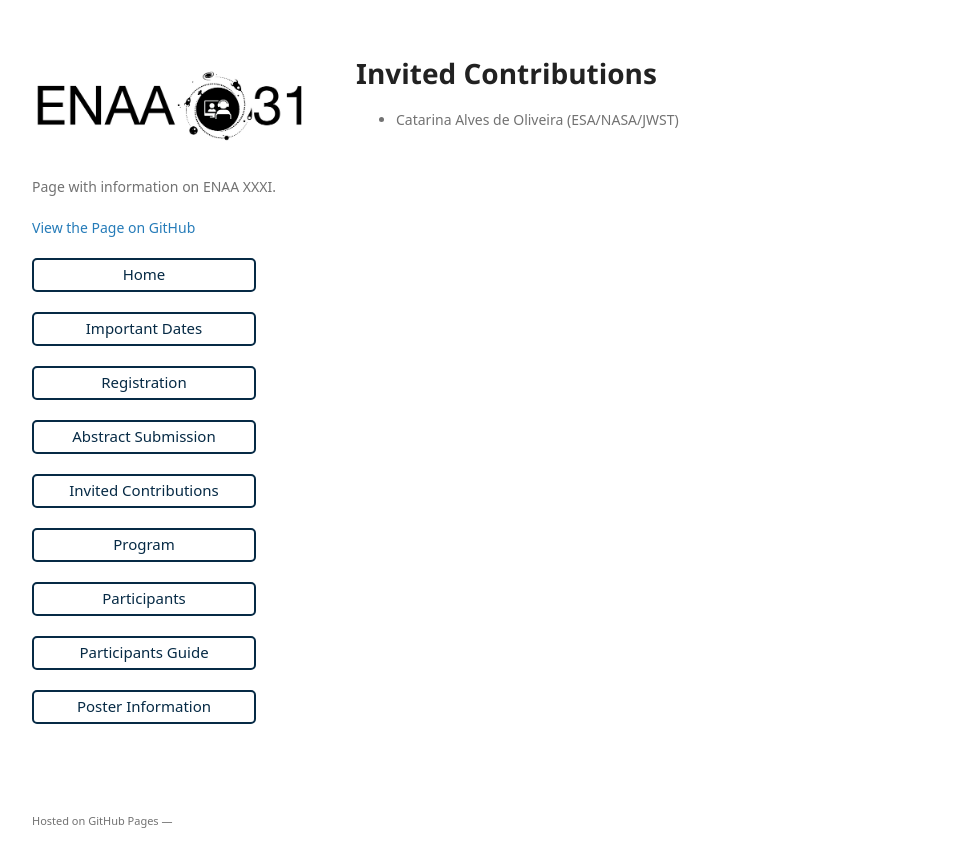
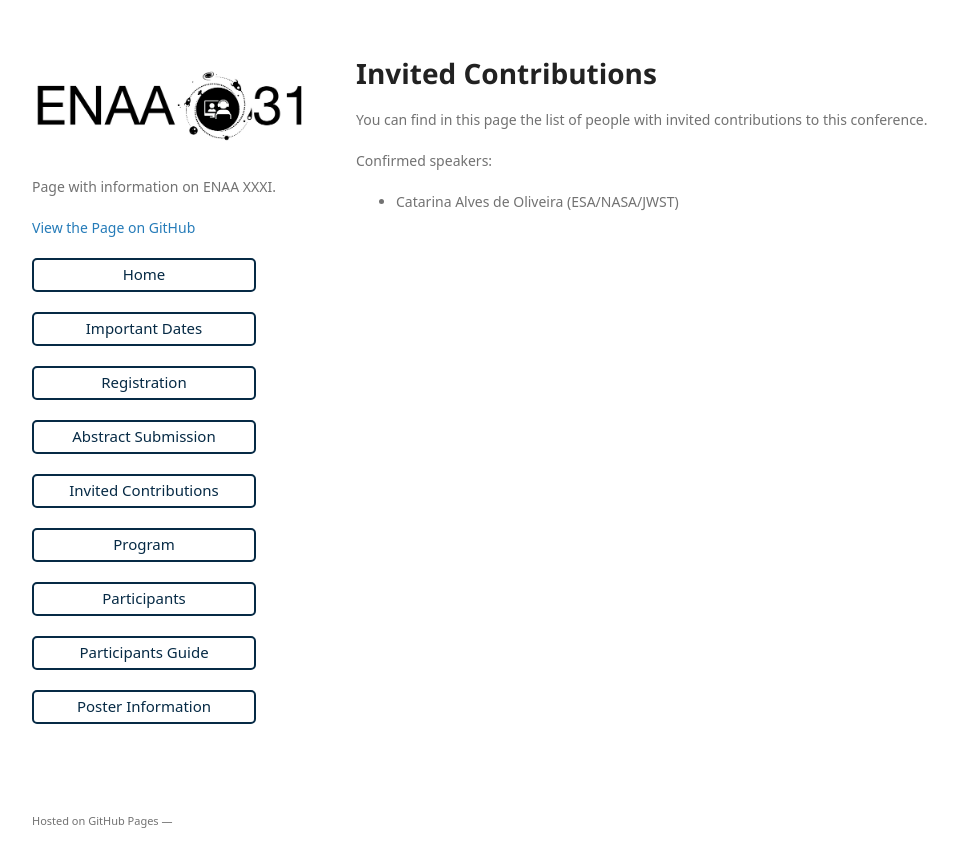
Before and after one commit to ENAAXXXI/ENAAXXXI.github.io, a Jekyll site: the page built from invited.md, in a window 1280 px wide. Shown: the top 867 px of the page, without its empty margins (68-1026 px from the left). Built offline with Jekyll 4.4.1, drawn with Linux system fonts in a browser that asks for light colours; some web fonts are replaced; our own code applies the rules of GitHub Pages for plain Markdown files.

Commit message:
Page updates

```diff
--- a/invited.md
+++ b/invited.md
@@ -1,3 +1,6 @@
 # Invited Contributions
 
+You can find in this page the list of people with invited contributions to this conference.
+
+Confirmed speakers:
 - Catarina Alves de Oliveira (ESA/NASA/JWST)
```
Also changed, not shown: participants.md (+2 -1 lines), poster.md (+0 -2 lines).
